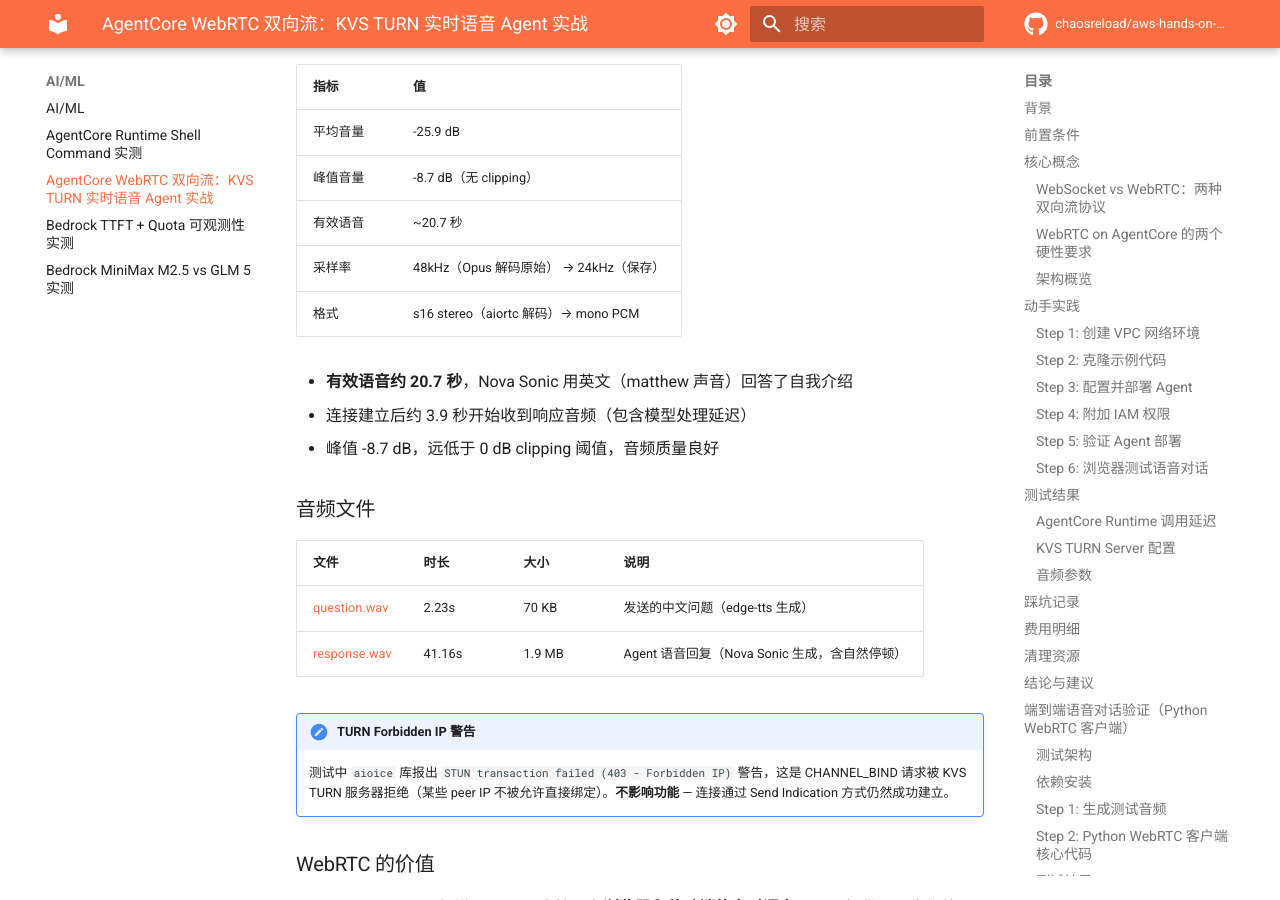
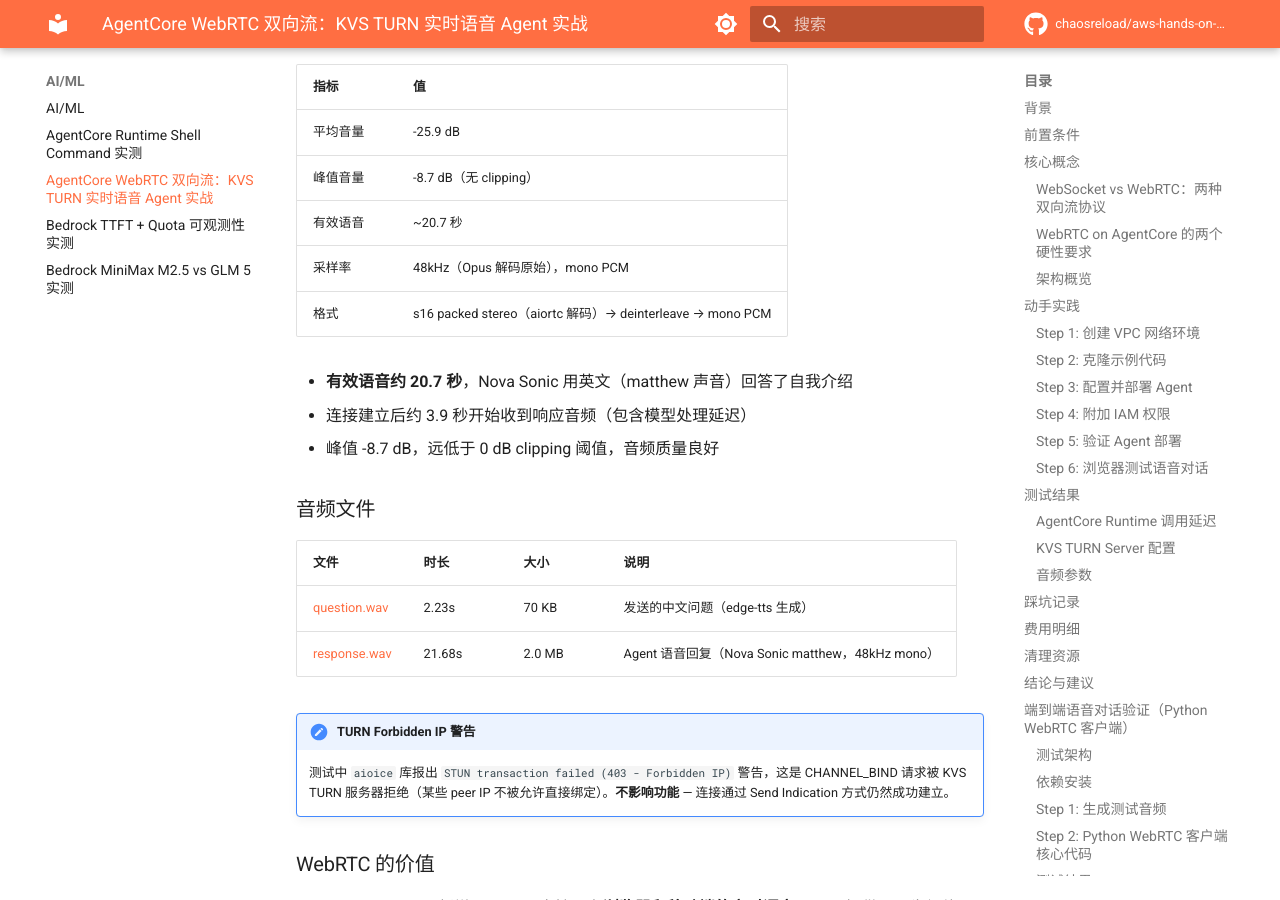
Before and after one commit to chaosreload/aws-hands-on-lab, an MkDocs documentation site: the page built from docs/ai-ml/agentcore-webrtc-streaming.md, in a window 1280 px wide and 900 px high, scrolled down 13268 px. Built offline with MkDocs 1.6.1 and Material for MkDocs 9.7.7, drawn with Linux system fonts in a browser that asks for light colours; comment, search, counter and statistics services are not loaded.

Commit message:
fix(webrtc): correct stereo→mono deinterleave for response audio
Root cause: aiortc Opus decoder outputs 48kHz packed s16 stereo with
identical L/R channels. to_ndarray() returns shape (1, samples*2) which
mean(axis=0) flattens without deinterleaving - every sample duplicated,
halving effective sample rate and dropping pitch by one octave.

Fix: flatten → reshape(-1, n_channels) → mean(axis=1) for true mono.
Updated response.wav: 48kHz mono, 21.68s (was 41.16s due to doubling).

```diff
--- a/docs/ai-ml/agentcore-webrtc-streaming.md
+++ b/docs/ai-ml/agentcore-webrtc-streaming.md
@@ -555,8 +555,8 @@
 | 平均音量 | -25.9 dB |
 | 峰值音量 | -8.7 dB（无 clipping） |
 | 有效语音 | ~20.7 秒 |
-| 采样率 | 48kHz（Opus 解码原始） → 24kHz（保存） |
-| 格式 | s16 stereo（aiortc 解码）→ mono PCM |
+| 采样率 | 48kHz（Opus 解码原始），mono PCM |
+| 格式 | s16 packed stereo（aiortc 解码）→ deinterleave → mono PCM |
 
 - **有效语音约 20.7 秒**，Nova Sonic 用英文（matthew 声音）回答了自我介绍
 - 连接建立后约 3.9 秒开始收到响应音频（包含模型处理延迟）
@@ -567,7 +567,7 @@
 | 文件 | 时长 | 大小 | 说明 |
 |------|------|------|------|
 | [question.wav](audio/question.wav) | 2.23s | 70 KB | 发送的中文问题（edge-tts 生成） |
-| [response.wav](audio/response.wav) | 41.16s | 1.9 MB | Agent 语音回复（Nova Sonic 生成，含自然停顿） |
+| [response.wav](audio/response.wav) | 21.68s | 2.0 MB | Agent 语音回复（Nova Sonic matthew，48kHz mono） |
 
 !!! note "TURN Forbidden IP 警告"
     测试中 `aioice` 库报出 `STUN transaction failed (403 - Forbidden IP)` 警告，这是 CHANNEL_BIND 请求被 KVS TURN 服务器拒绝（某些 peer IP 不被允许直接绑定）。**不影响功能** — 连接通过 Send Indication 方式仍然成功建立。
```
Also changed, not shown: docs/ai-ml/agentcore-webrtc-streaming/audio/webrtc_client.py (+13 -12 lines), 1 other file.
